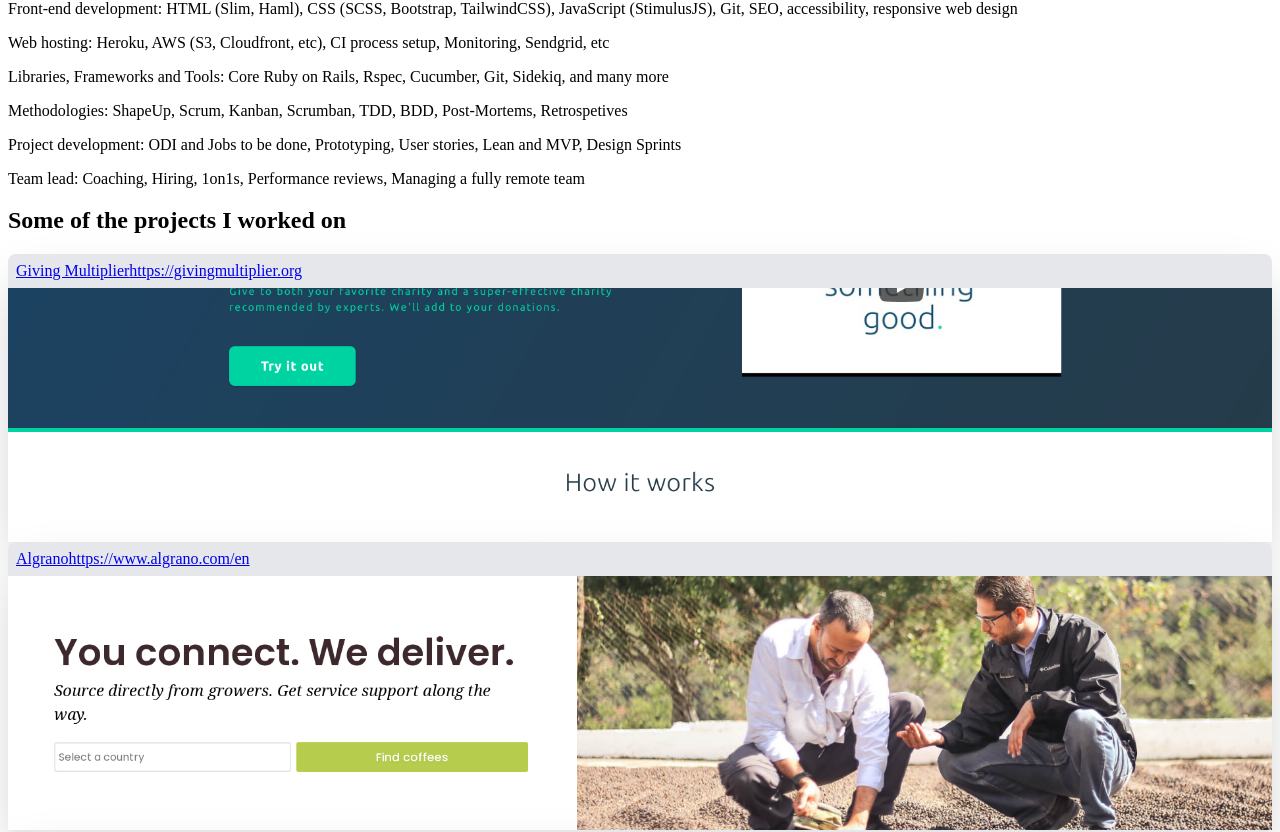
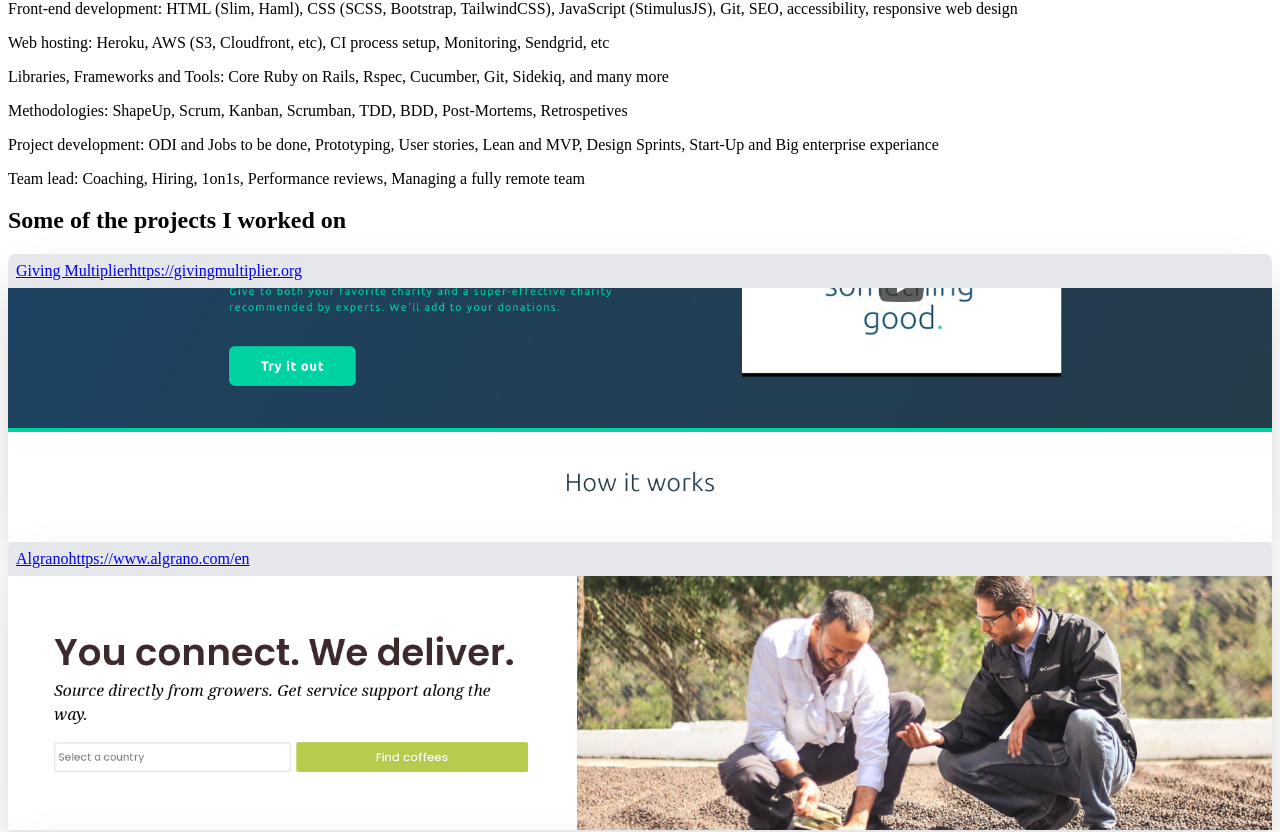
Before and after one commit to rasoolsomji/kuhn_dev, a Next.js app: page / in a window 1280 px wide. Shown: the part 773-1605 px from the top of the page. Built offline with nearby package versions, Linux system fonts and the light colour scheme.

Commit message:
Add linked in profile

```diff
--- a/pages/index.js
+++ b/pages/index.js
@@ -51,7 +51,7 @@ export default function Home() {
             <p className='p-2'><span class='font-bold'>Web hosting:</span> Heroku, AWS (S3, Cloudfront, etc), CI process setup, Monitoring, Sendgrid, etc</p>
             <p className='p-2'><span class='font-bold'>Libraries, Frameworks and Tools:</span> Core Ruby on Rails, Rspec, Cucumber, Git, Sidekiq, and many more</p>
             <p className='p-2'><span class='font-bold'>Methodologies:</span> ShapeUp, Scrum, Kanban, Scrumban, TDD, BDD, Post-Mortems, Retrospetives</p>
-            <p className='p-2'><span class='font-bold'>Project development:</span> ODI and Jobs to be done, Prototyping, User stories, Lean and MVP, Design Sprints</p>
+            <p className='p-2'><span class='font-bold'>Project development:</span> ODI and Jobs to be done, Prototyping, User stories, Lean and MVP, Design Sprints, Start-Up and Big enterprise experiance</p>
             <p className='p-2'><span class='font-bold'>Team lead:</span> Coaching, Hiring, 1on1s, Performance reviews, Managing a fully remote team</p>
           </div>
         </Section>
@@ -131,10 +131,12 @@ export default function Home() {
 
         <Section title='Contact' className='bg-grey-light w-full'>
           <p className='pb-3'>
-            <span className='p-4 block'>Interested in having a conversation?<br/>Send me an email to</span>
+            <span className='p-4 mb-3 block'>Interested in having a conversation?<br/>Send me an email to</span>
             <code className="p-3 font-mono text-lg bg-hunterGreen-light rounded-md text-black">
               fabio@kuhn.dev
             </code>
+            <br/>
+            <a className='block my-5 hover:underline' rel='noopener noreferrer nofollow' target='_blank' href='https://www.linkedin.com/in/fabio-kuhn-647173a2/'> or check my LinkedIn Profile</a>
           </p>
         </Section>
       </main>
```
